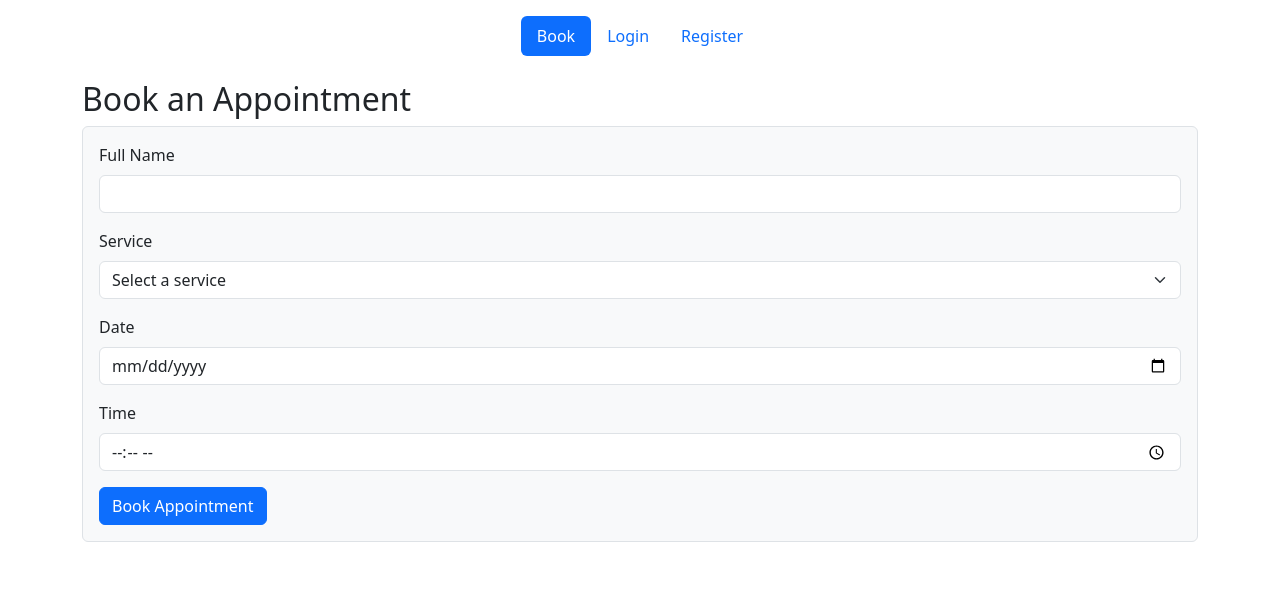
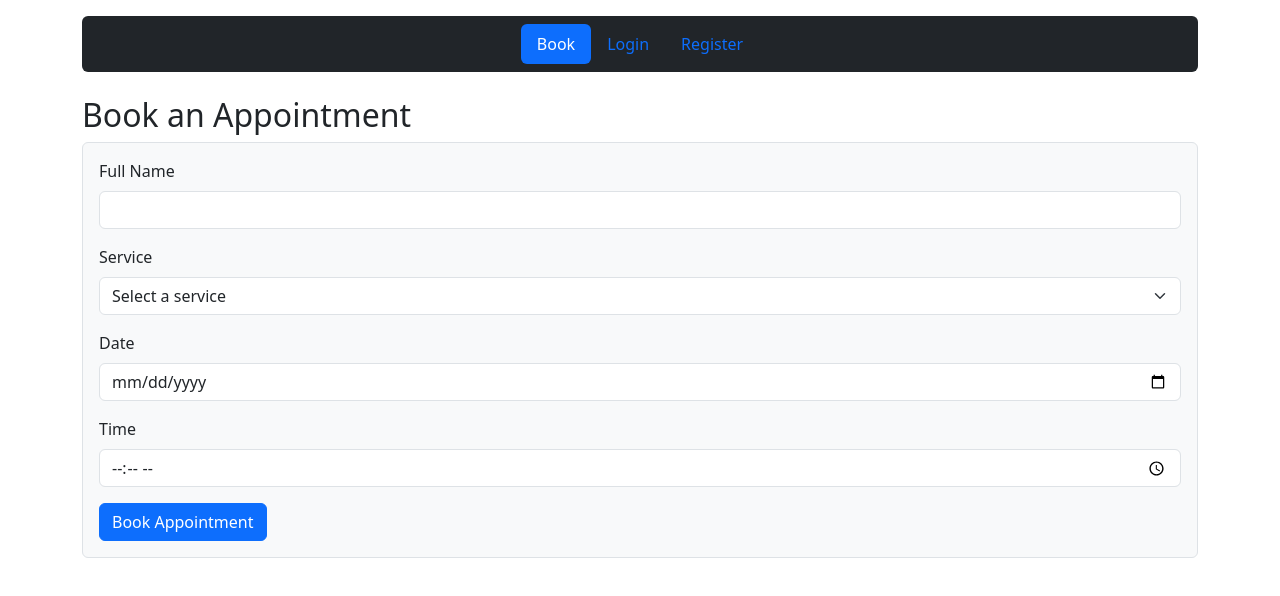
Before and after one commit to blovelace84/massage-booking-repo, a React (Vite) app in the folder massage-booking-app-project/: page / in a window 1280 px wide. Shown: the top 596 px of the page. Built offline with nearby package versions, Linux system fonts and the light colour scheme; no server answers.

Commit message:
Added some color to the Navbar

```diff
--- a/massage-booking-app-project/src/components/Navbar.jsx
+++ b/massage-booking-app-project/src/components/Navbar.jsx
@@ -17,7 +17,7 @@ const Navbar = () => {
 
   return (
     <div className="container mt-3">
-      <Nav variant="pills" className="justify-content-center">
+      <Nav variant="pills" className="justify-content-center bg-dark p-2 rounded">
         <Nav.Item>
           <Nav.Link as={NavLink} to="/" end>
             Book
```
